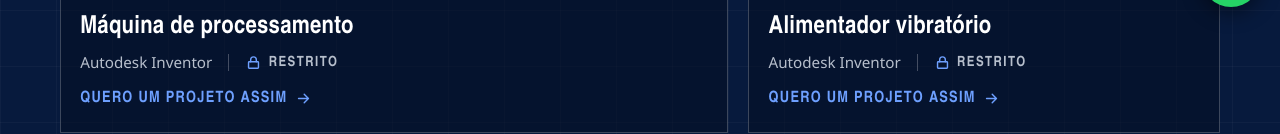
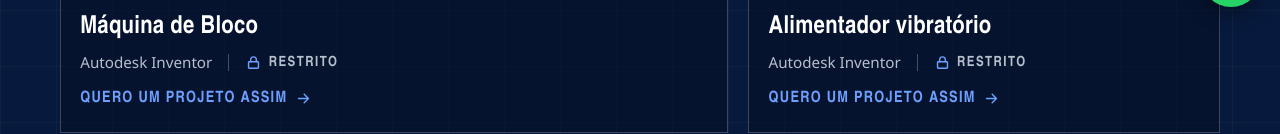
Before and after one commit to FalconTFagundes/tormaster, a plain HTML site: page projetos.html in a window 1280 px wide. Shown: the part 774-908 px from the top of the page. Drawn offline with Linux system fonts and the light colour scheme.

Commit message:
fix: name projeto

```diff
--- a/projetos.html
+++ b/projetos.html
@@ -62,7 +62,7 @@
                     <span class="escudo"></span>
                 </div>
                 <div class="pj-info">
-                    <h2>Máquina de processamento</h2>
+                    <h2>Máquina de Bloco</h2>
                     <p class="meta">Autodesk Inventor<span class="tranca"><svg viewBox="0 0 24 24" aria-hidden="true"><rect x="5" y="11" width="14" height="9" rx="1" /><path d="M8 11V8a4 4 0 0 1 8 0v3" /></svg>Restrito</span></p>
                     <a class="cta" href="https://wa.me/5533984391216?text=Ol%C3%A1%21%20Vi%20o%20projeto%20%22M%C3%A1quina%20de%20processamento%22%20no%20site%20da%20Tormaster%20e%20gostaria%20de%20um%20projeto%20parecido." target="_blank" rel="noopener">Quero um projeto assim<svg viewBox="0 0 24 24" aria-hidden="true"><path d="M5 12h14M13 6l6 6-6 6" /></svg></a>
                 </div>
```
